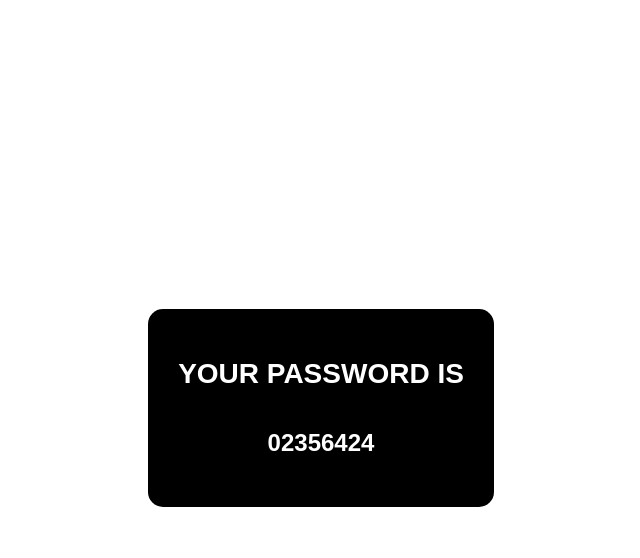
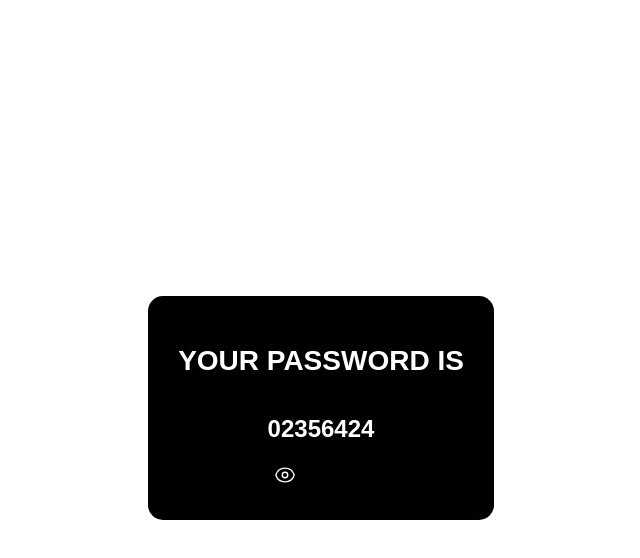
Before and after one commit to amine-omari/AI-Password, a Next.js app: page / in a window 1280 px wide. Both pictures are taken after a click on the button "generate passowrd". Shown: the top 558 px of the page, without its empty margins (319-959 px from the left). Built offline with nearby package versions, Linux system fonts and the light colour scheme.

Commit message:
feat: add style to hide button

```diff
--- a/components/MainContainer.jsx
+++ b/components/MainContainer.jsx
@@ -1,8 +1,9 @@
+import Hide from "@/icons/hide";
 import React, { useState } from "react";
 
 const MainContainer = () => {
   const [password, setPassword] = useState("");
-  const [isHide, setIsHide] = useState();
+  const [isHide, setIsHide] = useState(true);
 
   const generatePassword = (numCharacters, level) => {
     let chars = "";
@@ -37,7 +38,16 @@ const MainContainer = () => {
       {password ? <h1> YOUR PASSWORD IS</h1> : <h1>PASSWORD GENERATOR</h1>}
       {password ? (
         <div>
-          <h2>{password}</h2>
+          {isHide ? (
+            <div>
+              <h2>{password}</h2>
+              <button className="hide_button">
+                <Hide />
+              </button>
+            </div>
+          ) : (
+            <div></div>
+          )}
         </div>
       ) : (
         <form onSubmit={handleSubmit}>
--- a/styles/globals.css
+++ b/styles/globals.css
@@ -50,3 +50,11 @@ form button:hover {
   opacity: 0.85;
   scale: 0.98;
 }
+
+.hide_button {
+  width: 34px;
+  background-color: transparent;
+  color: white;
+  border: none;
+  cursor: pointer;
+}
```
